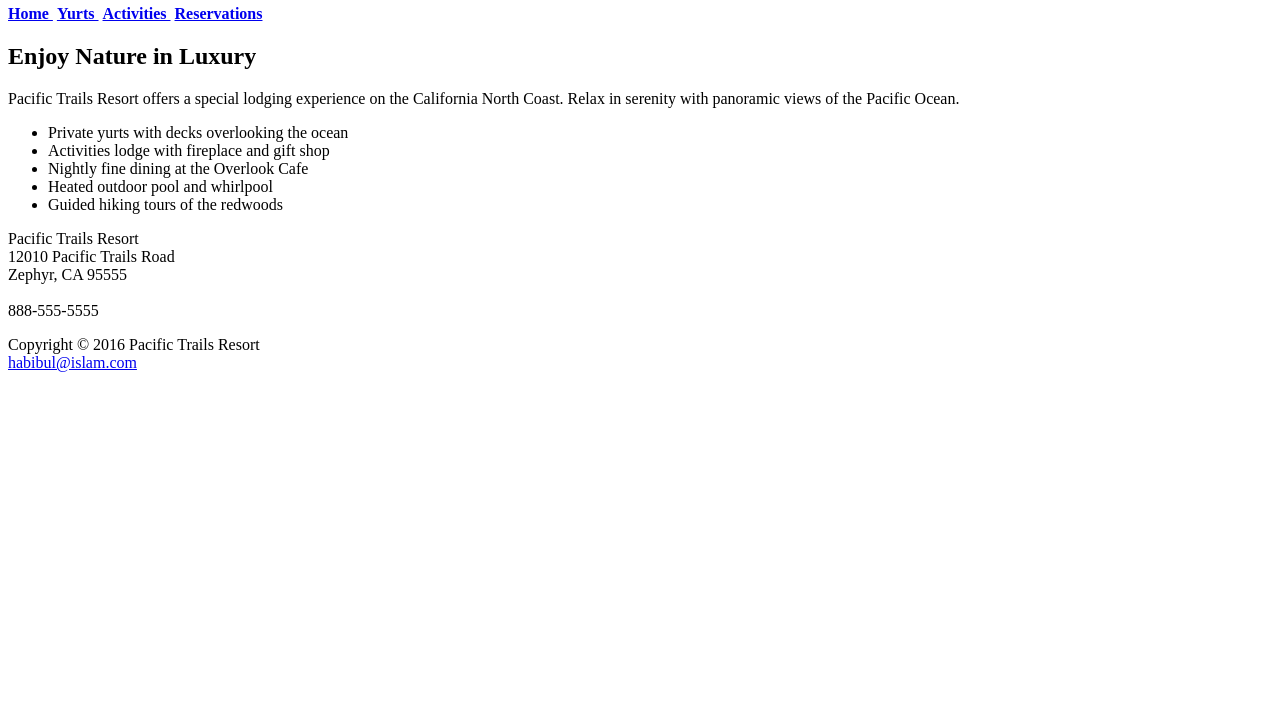
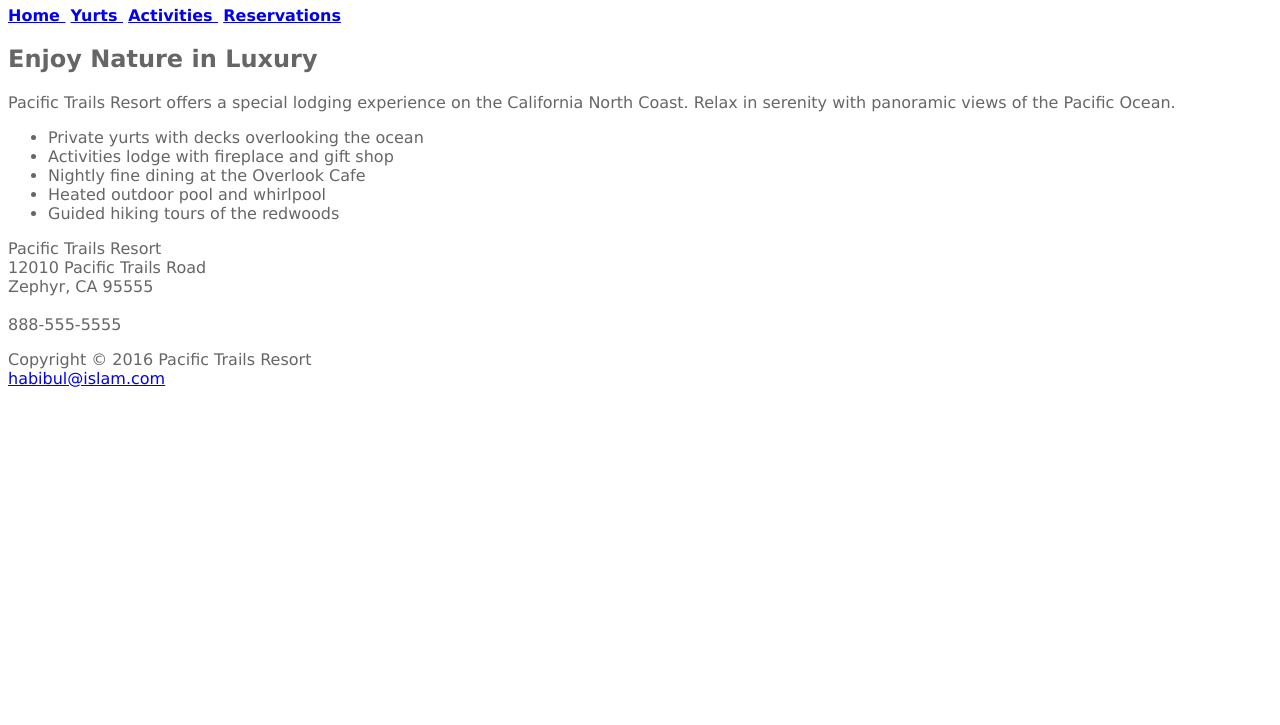
Before and after one commit to HabibulIslam/PacificTrailsResortHw3, a plain HTML site: page index.html in a window 1280 px wide. Shown: the part 75-800 px from the top of the page. Drawn offline with Linux system fonts and the light colour scheme.

Commit message:
Update index.html

```diff
--- a/index.html
+++ b/index.html
@@ -3,6 +3,7 @@
 
   <header>
     <title>Pacific Trails Resort</title>
+    <link rel = "stylesheet" type = "text/css" href = "pacific.css" />
   </header>
 
   <body>
```
